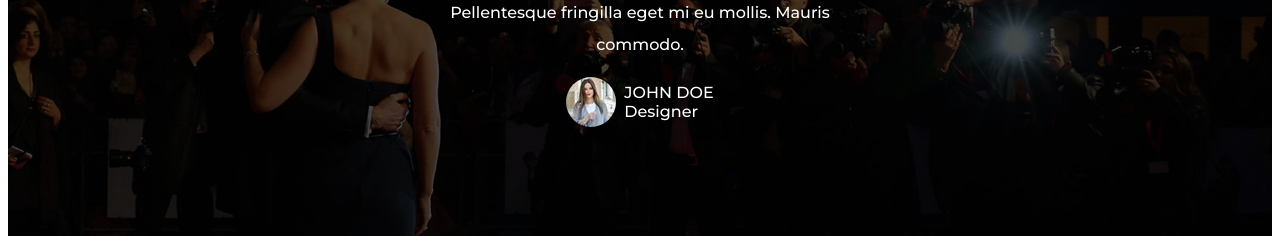
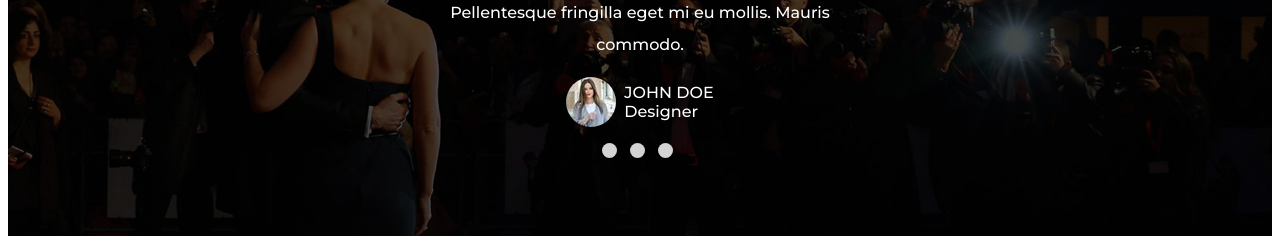
Before and after one commit to NicolaSoggiu/proj-html-vuejs, a Vue app: page / in a window 1280 px wide. Shown: the part 3060-3296 px from the top of the page. Built offline with nearby package versions, Linux system fonts and the light colour scheme.

Commit message:
fix the latest styles

```diff
--- a/index.html
+++ b/index.html
@@ -4,6 +4,7 @@
     <meta charset="UTF-8" />
     <meta name="viewport" content="width=device-width, initial-scale=1.0" />
     <title>Cinema</title>
+    <link rel="icon" href="./public/img/favicon.png" type="image/png" />
     <link rel="preconnect" href="https://fonts.googleapis.com" />
     <link rel="preconnect" href="https://fonts.gstatic.com" crossorigin />
     <link
--- a/src/components/AppFooter.vue
+++ b/src/components/AppFooter.vue
@@ -95,7 +95,8 @@ export default {
       </div>
     </div>
     <div class="license">
-      <span>2023 All Rights Reserved. Developed By TemplateMela</span>
+      <div class="line"></div>
+      <span> &copy; 2023 All Rights Reserved. Developed By TemplateMela</span>
     </div>
   </footer>
 </template>
@@ -175,4 +176,12 @@ footer {
   width: 150px;
   padding: 0.5rem;
 }
+
+.line {
+  height: 1px;
+  background-color: white;
+  width: 70%;
+  margin: 0 auto;
+  margin-bottom: 2rem;
+}
 </style>
--- a/src/components/AppMain.vue
+++ b/src/components/AppMain.vue
@@ -115,6 +115,11 @@ export default {
           <span>JOHN DOE</span>
           <span>Designer</span>
         </div>
+      </div>
+      <div class="dot-container">
+        <div class="dot"></div>
+        <div class="dot"></div>
+        <div class="dot"></div>
       </div>
     </div>
     <AppArticles />
@@ -280,6 +285,24 @@ export default {
       color: white;
     }
   }
+  .dot-container {
+    display: flex;
+    justify-content: center;
+    gap: 0.5rem;
+    padding-top: 1rem;
+  }
+
+  .dot {
+    width: 15px;
+    height: 15px;
+    border-radius: 50%;
+    background-color: lightgrey;
+    margin-right: 5px;
+    &:hover {
+      background-color: white;
+      cursor: pointer;
+    }
+  }
 }
 
 .logos {
--- a/src/components/AppWatchlist.vue
+++ b/src/components/AppWatchlist.vue
@@ -45,12 +45,19 @@ export default {
 </script>
 
 <template>
-  <div class="text">
-    <span>YOUR WATCHLIST</span>
-    <h1>BEST HITS MOVIES</h1>
-  </div>
-  <div class="watchlist">
-    <AppCard v-for="watch in arrWatchList" :key="watch" :data="watch" />
+  <div>
+    <div class="text">
+      <span>YOUR WATCHLIST</span>
+      <h1>BEST HITS MOVIES</h1>
+    </div>
+    <div class="watchlist">
+      <AppCard
+        v-for="watch in arrWatchList"
+        :key="watch.title"
+        :data="watch"
+        :is-custom-style="isCustomStyle"
+      />
+    </div>
   </div>
 </template>
 
```
